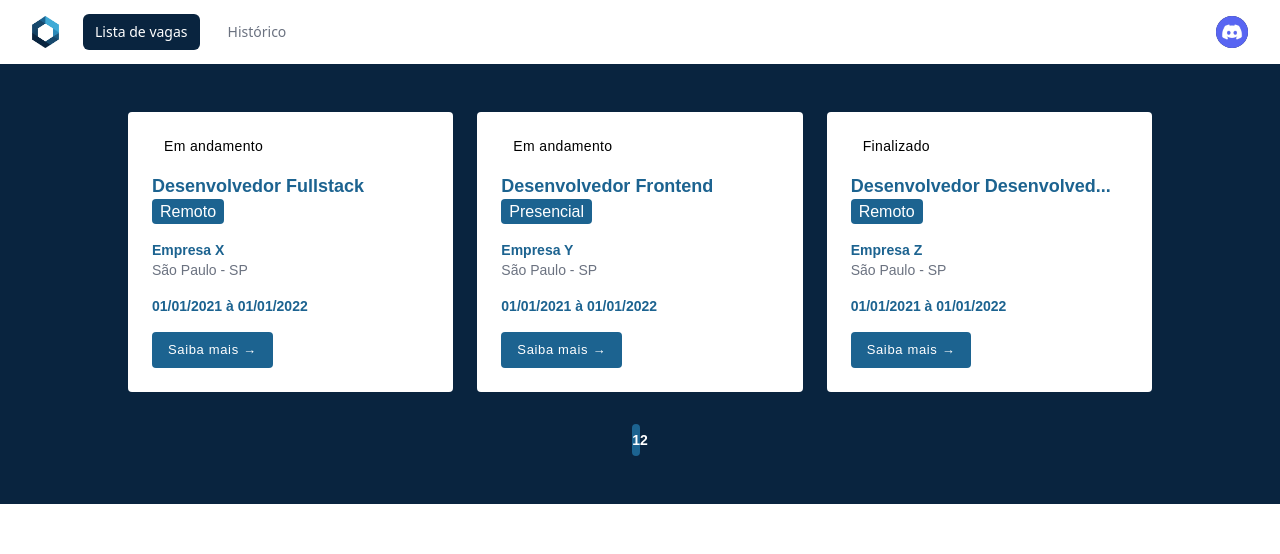
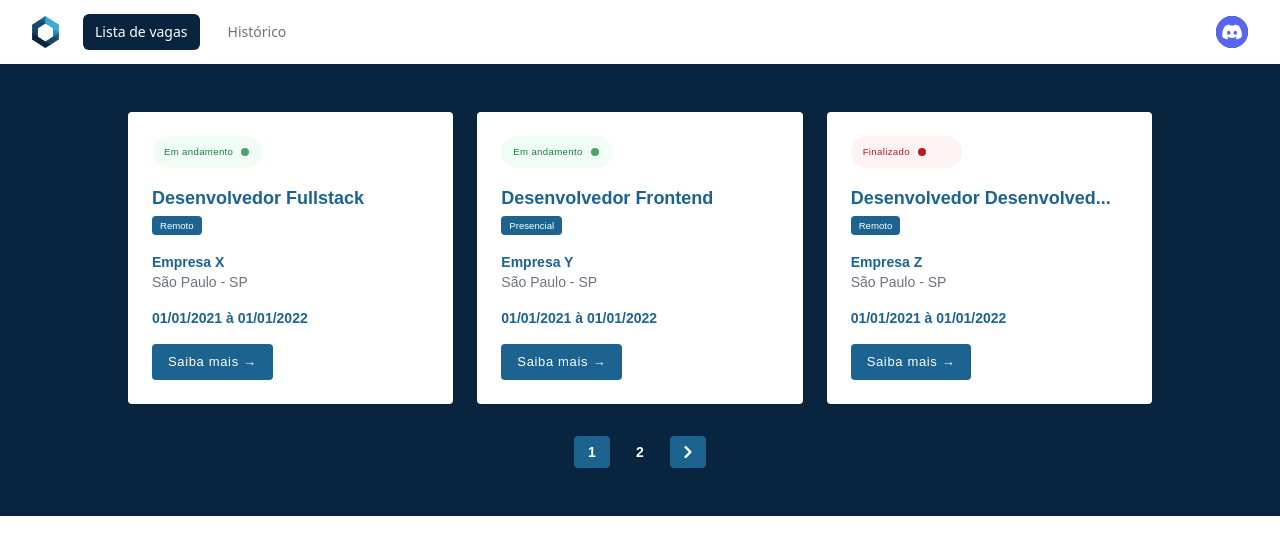
Before and after one commit to devagas-utfpr/front-end, a React (Vite) app: page /vagas in a window 1280 px wide. Shown: the top 554 px of the page. Built offline with nearby package versions, Linux system fonts and the light colour scheme; sample sign-in values are in the browser's storage.

Commit message:
fix: Correções gerais

```diff
--- a/index.html
+++ b/index.html
@@ -1,10 +1,10 @@
 <!doctype html>
-<html lang="en">
+<html lang="pt-br">
   <head>
     <meta charset="UTF-8" />
     <link href="./src/output.css" rel="stylesheet">
     <link href="./src/app.css" rel="stylesheet">
-    <link rel="shortcut icon" href="./src/assets/logo.png" type="image/x-icon">
+    <link rel="shortcut icon" href="./logo.png" type="image/x-icon">
     <meta name="viewport" content="width=device-width, initial-scale=1.0" />
     <title>DeVagas</title>
   </head>
--- a/src/App.jsx
+++ b/src/App.jsx
@@ -4,6 +4,7 @@ import {
     CadastrarEmpresa,
     ListagemVagas,
     MinhasVagas,
+    CadastrarVaga,
 } from "./pages";
 import {
     LOGIN,
@@ -11,15 +12,56 @@ import {
     CADASTRAR_EMPRESA,
     MINHASVAGAS,
     VAGAS,
+    CADASTRAR_VAGA,
 } from "./routes/routes";
 import { BrowserRouter, Navigate, Route, Routes } from "react-router-dom";
 import { AuthProvider, useAuthContext } from "./shared/contexts/AuthContext";
+import { useEffect, useState } from "react";
 
-const Private = ({ children }) => {
-    const { isAuthenticated } = useAuthContext();
+const Private = () => {
+    const { isAuthenticated, isEmpresa } = useAuthContext();
+    const [loading, setLoading] = useState(true);
+
+    console.log("l", loading);
+    console.log("a", isAuthenticated);
+    console.log("i", isEmpresa);
+
+    useEffect(() => {
+        if (isAuthenticated !== undefined && isEmpresa !== undefined) {
+            setLoading(false);
+        }
+    }, [isAuthenticated, isEmpresa]);
+
+    if (loading) {
+        return <div>Loading...</div>; // Ou qualquer spinner de carregamento
+    }
 
     return isAuthenticated ? (
-        <>{children}</>
+        <>
+            {isEmpresa ? (
+                <Routes>
+                    <Route
+                        path={VAGAS}
+                        element={<ListagemVagas isEmpresa={isEmpresa} />}
+                    />
+                    <Route
+                        path={CADASTRAR_VAGA}
+                        element={<CadastrarVaga isEmpresa={isEmpresa} />}
+                    />
+                    <Route path="*" element={<Navigate to={VAGAS} />} />
+                </Routes>
+            ) : (
+                <Routes>
+                    <Route path={MINHASVAGAS} element={<MinhasVagas />} />
+                    <Route
+                        path={VAGAS}
+                        element={<ListagemVagas isEmpresa={isEmpresa} />}
+                    />
+                    <Route path={CADASTRAR_VAGA} element={<CadastrarVaga />} />
+                    <Route path="*" element={<Navigate to={VAGAS} />} />
+                </Routes>
+            )}
+        </>
     ) : (
         <Routes>
             <Route path={LOGIN} element={<Login />} />
@@ -34,13 +76,7 @@ export const App = () => {
     return (
         <BrowserRouter>
             <AuthProvider>
-                <Private>
-                    <Routes>
-                        <Route path={MINHASVAGAS} element={<MinhasVagas />} />
-                        <Route path={VAGAS} element={<ListagemVagas />} />
-                        <Route path="*" element={<Navigate to={VAGAS} />} />
-                    </Routes>
-                </Private>
+                <Private />
             </AuthProvider>
         </BrowserRouter>
     );
--- a/src/app.css
+++ b/src/app.css
@@ -3,22 +3,45 @@
     background-color: #09243f;
 }
 
+.hover\:text-default-hover:hover {
+    --tw-bg-opacity: 1;
+    color: #09243f;
+}
+
+.border-default {
+    --tw-border-opacity: 1;
+    border-color: #09243f;
+}
+
 .bg-white {
-    background-color: #FFFFFF;
+    background-color: #ffffff;
 }
 
 .bg-default {
-    background-color: #09243F;
+    background-color: #09243f;
 }
 
 .bg-lite {
-    background-color: #1C6390;
+    background-color: #1c6390;
 }
 
 .text-default {
-    color: #1C6390;
+    color: #1c6390;
+}
+
+.text-dark {
+    color: #09243f;
+}
+
+.text-lite {
+    color: #8d8ca0;
 }
 
 .icon-default {
-    color: #8D8CA0;
+    color: #8d8ca0;
 }
+
+.text-mobile {
+    font-size: 0.6rem;
+    line-height: 1.25rem;
+}
--- a/src/output.css
+++ b/src/output.css
@@ -612,12 +612,12 @@ video {
   margin-bottom: 1.5rem;
 }
 
-.mb-8 {
-  margin-bottom: 2rem;
+.ml-1 {
+  margin-left: 0.25rem;
 }
 
-.ml-1 {
-  margin-left: 0.25rem;
+.ml-2 {
+  margin-left: 0.5rem;
 }
 
 .ml-3 {
@@ -668,12 +668,16 @@ video {
   height: 4rem;
 }
 
+.h-2 {
+  height: 0.5rem;
+}
+
+.h-32 {
+  height: 8rem;
+}
+
 .h-4 {
   height: 1rem;
-}
-
-.h-52 {
-  height: 13rem;
 }
 
 .h-6 {
@@ -686,6 +690,18 @@ video {
 
 .min-h-screen {
   min-height: 100vh;
+}
+
+.w-2 {
+  width: 0.5rem;
+}
+
+.w-2\/5 {
+  width: 40%;
+}
+
+.w-3 {
+  width: 0.75rem;
 }
 
 .w-4 {
@@ -702,6 +718,10 @@ video {
 
 .w-8 {
   width: 2rem;
+}
+
+.w-9 {
+  width: 2.25rem;
 }
 
 .w-auto {
@@ -732,8 +752,35 @@ video {
   flex-shrink: 0;
 }
 
+.shrink-0 {
+  flex-shrink: 0;
+}
+
 .origin-top-right {
   transform-origin: top right;
+}
+
+.rotate-180 {
+  --tw-rotate: 180deg;
+  transform: translate(var(--tw-translate-x), var(--tw-translate-y)) rotate(var(--tw-rotate)) skewX(var(--tw-skew-x)) skewY(var(--tw-skew-y)) scaleX(var(--tw-scale-x)) scaleY(var(--tw-scale-y));
+}
+
+@keyframes pulse {
+  50% {
+    opacity: .5;
+  }
+}
+
+.animate-pulse {
+  animation: pulse 2s cubic-bezier(0.4, 0, 0.6, 1) infinite;
+}
+
+.cursor-pointer {
+  cursor: pointer;
+}
+
+.resize-none {
+  resize: none;
 }
 
 .grid-cols-1 {
@@ -760,6 +807,16 @@ video {
   gap: 1.5rem;
 }
 
+.gap-8 {
+  gap: 2rem;
+}
+
+.space-x-3 > :not([hidden]) ~ :not([hidden]) {
+  --tw-space-x-reverse: 0;
+  margin-right: calc(0.75rem * var(--tw-space-x-reverse));
+  margin-left: calc(0.75rem * calc(1 - var(--tw-space-x-reverse)));
+}
+
 .space-x-4 > :not([hidden]) ~ :not([hidden]) {
   --tw-space-x-reverse: 0;
   margin-right: calc(1rem * var(--tw-space-x-reverse));
@@ -782,6 +839,12 @@ video {
   --tw-space-y-reverse: 0;
   margin-top: calc(1rem * calc(1 - var(--tw-space-y-reverse)));
   margin-bottom: calc(1rem * var(--tw-space-y-reverse));
+}
+
+.space-y-5 > :not([hidden]) ~ :not([hidden]) {
+  --tw-space-y-reverse: 0;
+  margin-top: calc(1.25rem * calc(1 - var(--tw-space-y-reverse)));
+  margin-bottom: calc(1.25rem * var(--tw-space-y-reverse));
 }
 
 .overflow-hidden {
@@ -816,9 +879,18 @@ video {
   border-width: 1px;
 }
 
+.border-t {
+  border-top-width: 1px;
+}
+
 .border-gray-300 {
   --tw-border-opacity: 1;
   border-color: rgb(209 213 219 / var(--tw-border-opacity));
+}
+
+.bg-blue-500 {
+  --tw-bg-opacity: 1;
+  background-color: rgb(59 130 246 / var(--tw-bg-opacity));
 }
 
 .bg-gray-100 {
@@ -836,9 +908,29 @@ video {
   background-color: rgb(17 24 39 / var(--tw-bg-opacity));
 }
 
-.bg-orange-500 {
+.bg-green-50 {
   --tw-bg-opacity: 1;
-  background-color: rgb(249 115 22 / var(--tw-bg-opacity));
+  background-color: rgb(240 253 244 / var(--tw-bg-opacity));
+}
+
+.bg-green-700 {
+  --tw-bg-opacity: 1;
+  background-color: rgb(21 128 61 / var(--tw-bg-opacity));
+}
+
+.bg-red-50 {
+  --tw-bg-opacity: 1;
+  background-color: rgb(254 242 242 / var(--tw-bg-opacity));
+}
+
+.bg-red-500 {
+  --tw-bg-opacity: 1;
+  background-color: rgb(239 68 68 / var(--tw-bg-opacity));
+}
+
+.bg-red-700 {
+  --tw-bg-opacity: 1;
+  background-color: rgb(185 28 28 / var(--tw-bg-opacity));
 }
 
 .bg-white {
@@ -846,9 +938,12 @@ video {
   background-color: rgb(255 255 255 / var(--tw-bg-opacity));
 }
 
-.object-cover {
-  -o-object-fit: cover;
-     object-fit: cover;
+.fill-gray-500 {
+  fill: #6b7280;
+}
+
+.fill-white {
+  fill: #fff;
 }
 
 .p-2 {
@@ -861,6 +956,11 @@ video {
 
 .p-8 {
   padding: 2rem;
+}
+
+.px-10 {
+  padding-left: 2.5rem;
+  padding-right: 2.5rem;
 }
 
 .px-2 {
@@ -883,6 +983,16 @@ video {
   padding-bottom: 0.25rem;
 }
 
+.py-1\.5 {
+  padding-top: 0.375rem;
+  padding-bottom: 0.375rem;
+}
+
+.py-10 {
+  padding-top: 2.5rem;
+  padding-bottom: 2.5rem;
+}
+
 .py-12 {
   padding-top: 3rem;
   padding-bottom: 3rem;
@@ -891,6 +1001,11 @@ video {
 .py-2 {
   padding-top: 0.5rem;
   padding-bottom: 0.5rem;
+}
+
+.py-20 {
+  padding-top: 5rem;
+  padding-bottom: 5rem;
 }
 
 .py-3 {
@@ -915,6 +1030,10 @@ video {
   padding-top: 0.5rem;
 }
 
+.pt-8 {
+  padding-top: 2rem;
+}
+
 .text-center {
   text-align: center;
 }
@@ -923,18 +1042,21 @@ video {
   font-family: sans-serif;
 }
 
+.font-sans {
+  font-family: ui-sans-serif, system-ui, sans-serif, "Apple Color Emoji", "Segoe UI Emoji", "Segoe UI Symbol", "Noto Color Emoji";
+}
+
 .text-2xl {
   font-size: 1.5rem;
   line-height: 2rem;
 }
 
-.text-3xl {
-  font-size: 1.875rem;
-  line-height: 2.25rem;
+.text-\[13px\] {
+  font-size: 13px;
 }
 
-.text-\[13px\] {
-  font-size: 13px;
+.text-\[15px\] {
+  font-size: 15px;
 }
 
 .text-base {
@@ -954,10 +1076,6 @@ video {
 
 .font-bold {
   font-weight: 700;
-}
-
-.font-extrabold {
-  font-weight: 800;
 }
 
 .font-medium {
@@ -1001,14 +1119,19 @@ video {
   color: rgb(31 41 55 / var(--tw-text-opacity));
 }
 
-.text-orange-500 {
+.text-green-700 {
   --tw-text-opacity: 1;
-  color: rgb(249 115 22 / var(--tw-text-opacity));
+  color: rgb(21 128 61 / var(--tw-text-opacity));
 }
 
 .text-red-500 {
   --tw-text-opacity: 1;
   color: rgb(239 68 68 / var(--tw-text-opacity));
+}
+
+.text-red-700 {
+  --tw-text-opacity: 1;
+  color: rgb(185 28 28 / var(--tw-text-opacity));
 }
 
 .text-white {
@@ -1051,14 +1174,15 @@ video {
   filter: var(--tw-blur) var(--tw-brightness) var(--tw-contrast) var(--tw-grayscale) var(--tw-hue-rotate) var(--tw-invert) var(--tw-saturate) var(--tw-sepia) var(--tw-drop-shadow);
 }
 
+.transition-all {
+  transition-property: all;
+  transition-timing-function: cubic-bezier(0.4, 0, 0.2, 1);
+  transition-duration: 150ms;
+}
+
 .hover\:bg-gray-700:hover {
   --tw-bg-opacity: 1;
   background-color: rgb(55 65 81 / var(--tw-bg-opacity));
-}
-
-.hover\:bg-orange-600:hover {
-  --tw-bg-opacity: 1;
-  background-color: rgb(234 88 12 / var(--tw-bg-opacity));
 }
 
 .hover\:text-white:hover {
@@ -1139,6 +1263,10 @@ video {
     grid-template-columns: repeat(2, minmax(0, 1fr));
   }
 
+  .sm\:grid-cols-3 {
+    grid-template-columns: repeat(3, minmax(0, 1fr));
+  }
+
   .sm\:items-stretch {
     align-items: stretch;
   }
```
